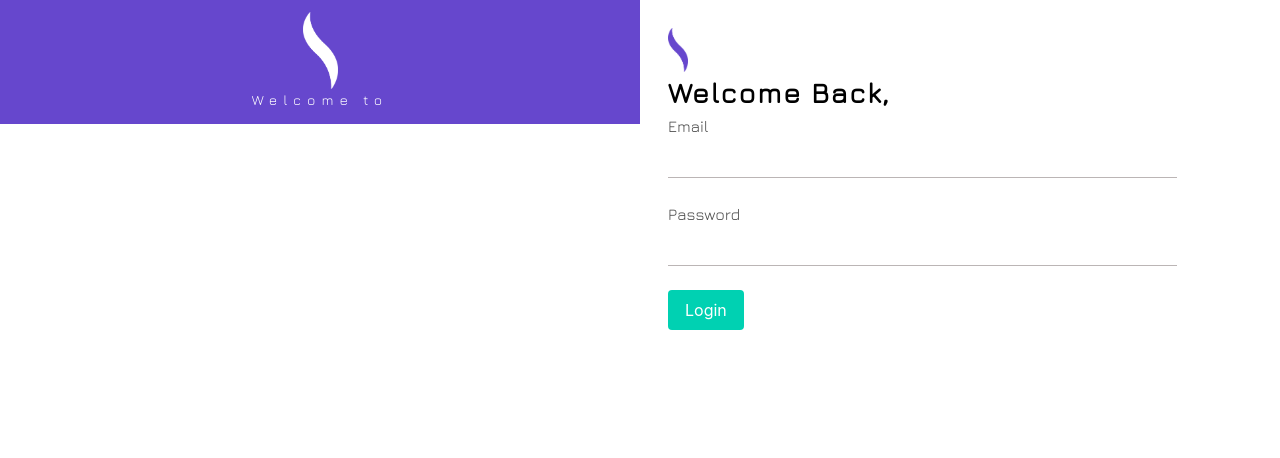
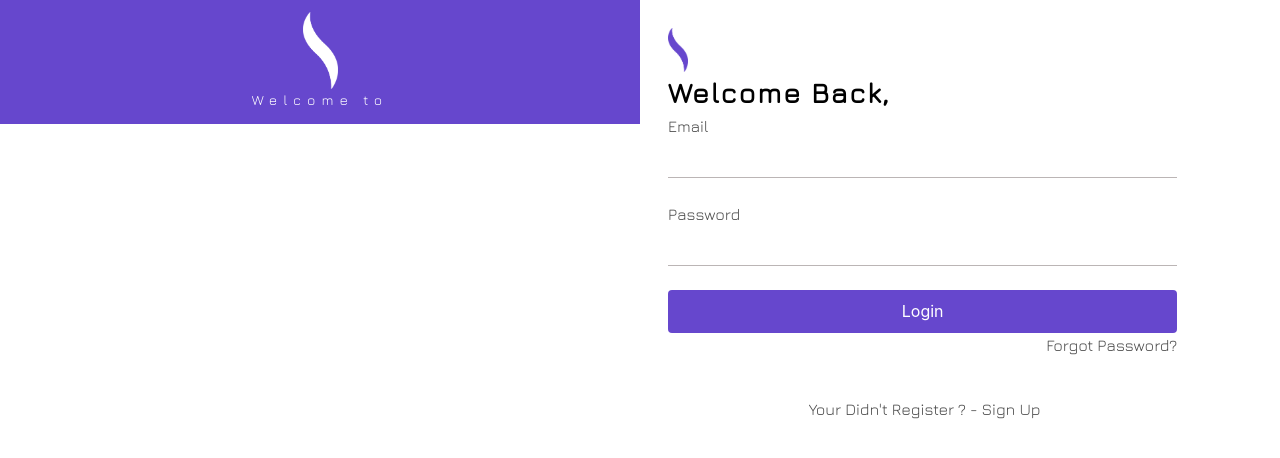
Before and after one commit to Ella123w/Retail-Inventory, a React app: page / in a window 1280 px wide. Shown: the top 458 px of the page. Built offline with nearby package versions, Linux system fonts and the light colour scheme.

Commit message:
worked in login page for api

```diff
--- a/config/webpack.common.js
+++ b/config/webpack.common.js
@@ -13,7 +13,7 @@ module.exports = {
         publicPath: "/"
     },
     devServer: {
-        port: 3042,
+        port: 4227,
         historyApiFallback: true,
         overlay: true,
         open: true,
@@ -22,30 +22,30 @@ module.exports = {
         hints: 'warning'
     },
     module: {
-        rules: [
-            {
+        rules: [{
                 test: /\.(js)$/,
                 exclude: [/node_modules/],
-                use: [{ loader: "babel-loader" }]
+                use: [{
+                    loader: "babel-loader"
+                }]
             },
             {
                 test: /.*\.(gif|png|jp(e*)g)$/i,
-                use: [
-                    {
+                use: [{
                     loader: "url-loader",
                     options: {
                         limit: 10000,
                         name: "images/[name].[ext]"
                     }
-                    }
-                ]
+                }]
             },
         ]
     },
     plugins: [
         new HtmlWebPackPlugin({
             template: path.resolve(__dirname, '../public', 'index.html'),
-            title:'Progessive Web applications' }),
+            title: 'Progessive Web applications'
+        }),
         new WorkboxPlugin.GenerateSW({
             // these options encourage the ServiceWorkers to get in there fast
             // and not allow any straggling "old" SWs to hang around
--- a/package.json
+++ b/package.json
@@ -19,14 +19,12 @@
     "axios": "^0.18.0",
     "babel-polyfill": "^6.26.0",
     "bulma": "^0.7.2",
-    "final-form": "^4.11.1",
-    "informed": "^2.0.0",
     "prop-types": "^15.6.2",
     "react": "^16.7.1",
     "react-dom": "^16.4.1",
     "react-final-form": "^4.0.2",
     "react-router-dom": "^4.3.1",
-    "terser": "^3.16.1",
+    "terser": "^3.14",
     "workbox-webpack-plugin": "^3.6.3"
   },
   "devDependencies": {
--- /dev/null
+++ b/src/assets/styles/custom/button.scss
@@ -0,0 +1,9 @@
+.primarybtn {
+    background: $primary !important;
+    width: $fullpercentage;
+    height: 2.7em !important;
+
+    &:hover {
+        background: $primary !important;
+    }
+}
--- a/src/assets/styles/custom/variables.scss
+++ b/src/assets/styles/custom/variables.scss
@@ -1,5 +1,6 @@
 //font-family
-$family-primary:'Jura', sans-serif !important;
+$family-primary:'Jura',
+sans-serif !important;
 
 //size
 $size-small:0.75rem;
@@ -9,9 +10,10 @@ $size-medium:1.25rem;
 
 //colors
 $primary: hsla(254, 57%, 54%, 1);
-$white:  #ffffff;
+$white: #ffffff;
 
-//
+//full
+$fullpercentage: 100%;
 
 //font-weight
 $fontbold : bold;
--- a/src/assets/styles/style.scss
+++ b/src/assets/styles/style.scss
@@ -3,7 +3,7 @@
 @import "./custom/variables.scss";
 @import "./custom/input.scss";
 @import "./custom/mixins.scss";
-
+@import "./custom/button.scss";
 
 body {
 	font-family: $family-primary;
--- a/src/components/Modules/Login.js
+++ b/src/components/Modules/Login.js
@@ -37,19 +37,22 @@ class Login extends Component {
 
   onLogin = event => {
     event.preventDefault();
+    const payload = {
+      email: this.state.email,
+      password: this.state.password
+    };
+    console.log(payload);
     var headers = {
-      "Content-Type": "application/json"
+      "Content-Type": "application/x-www-form-urlencoded; charset=UTF-8"
     };
     axios
-      .post(
-        "http://localhost:82/Invoice-App/public/api/user/login",
-        { email: this.state.email, password: this.state.password },
-        { headers: headers }
-      )
+      .post("http://localhost:82/Invoice-App/public/api/user/login", payload, {
+        headers: headers
+      })
       .then(function(response) {
         console.log();
-        localStorage.setItem("auth-token", response.data.data.token);
-        localStorage.setItem("username", response.data.data.name);
+        // localStorage.setItem("auth-token", response.data.data.token);
+        // localStorage.setItem("username", response.data.data.name);
       })
       .catch(function(error) {
         console.log(error);
@@ -58,7 +61,7 @@ class Login extends Component {
 
   render() {
     return (
-      <div className="columns is-marginless">
+      <div className="columns is-marginless ">
         <div className="column is-6  is-hidden-mobile logo-block full-height">
           <div className="has-text-centered leftbar-content">
             <div className="image-logo has-text-centered">
@@ -92,12 +95,24 @@ class Login extends Component {
                   onChange={this.handleChangePassword}
                 />
               </div>
-              <div className="column is-10">
-                <button className="button is-primary" onClick={this.onLogin}>
+              <div className="column is-10 ">
+                <button
+                  className="button is-primary primarybtn"
+                  onClick={this.onLogin}
+                >
                   Login
                 </button>
+                <a className="is-pulled-right has-text-grey-dark">
+                  Forgot Password?
+                </a>
               </div>
             </form>
+          </div>
+          <div className="column is-10">
+            <p className="has-text-centered">
+              Your Didn't Register ? -
+              <a className="has-text-grey-dark"> Sign Up</a>
+            </p>
           </div>
         </div>
       </div>
--- a/src/components/Modules/Registration.js
+++ b/src/components/Modules/Registration.js
@@ -78,13 +78,15 @@ class Registration extends Component {
               </div>
               <div class="columns">
                 <div className="column is-10">
-                  <label>Address</label>
-                  <textarea className="input inputalt" />
+                  <div className="column is-10">
+                    <label>Address</label>
+                    <textarea className="input inputalt" />
+                  </div>
                 </div>
+                <button type="submit" className="button is-primary login-btn">
+                  Log in
+                </button>
               </div>
-              <button type="submit" className="button is-primary login-btn">
-                Log in
-              </button>
             </form>
           </div>
         </div>
```
Also changed, not shown: config/webpack.prod.js (+10 -14 lines), server.js (added, +24 -0 lines), 1 other file (tests, documents, lock files or other folders). Lines whose indentation alone changed are shown as unchanged.
